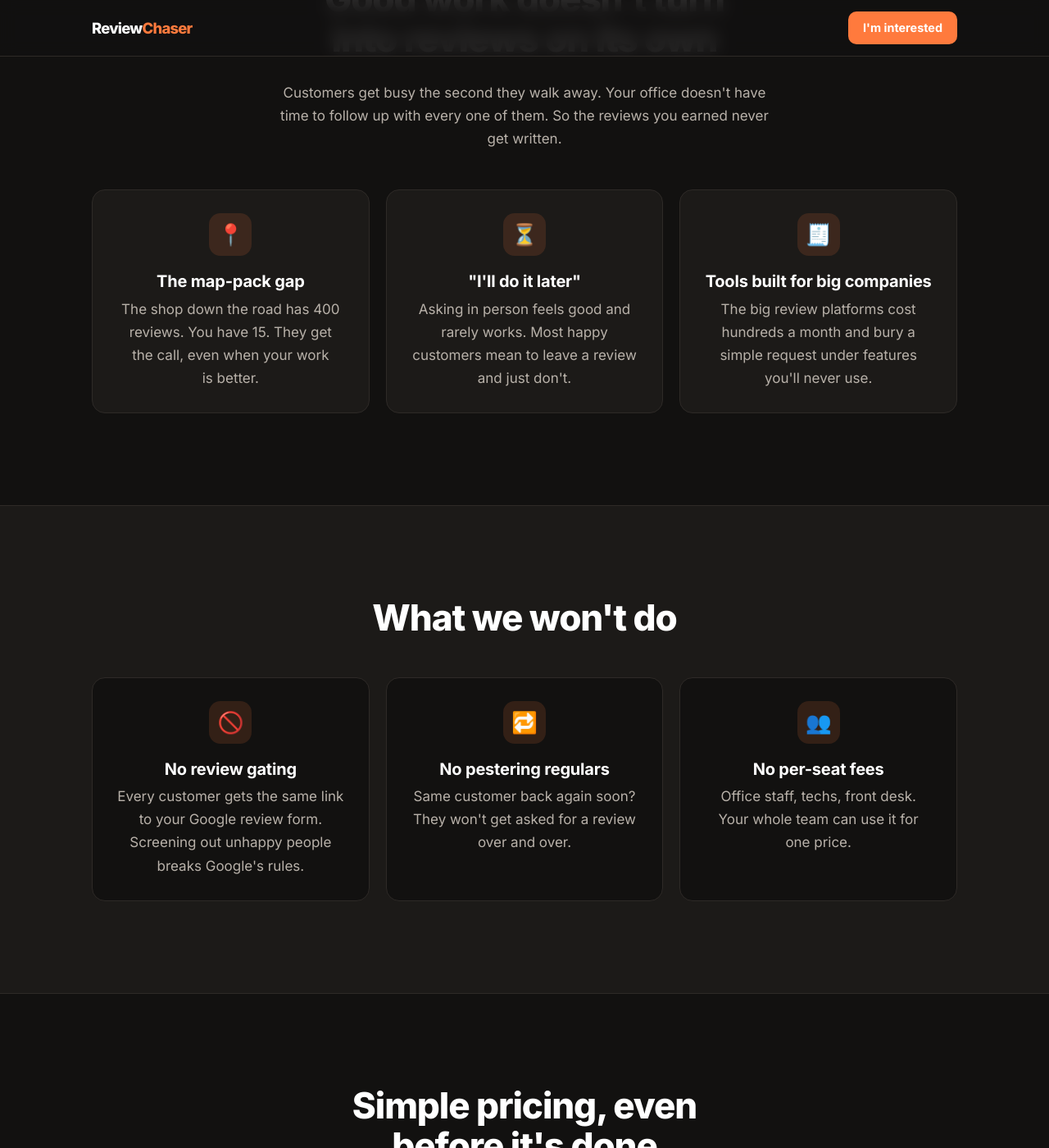
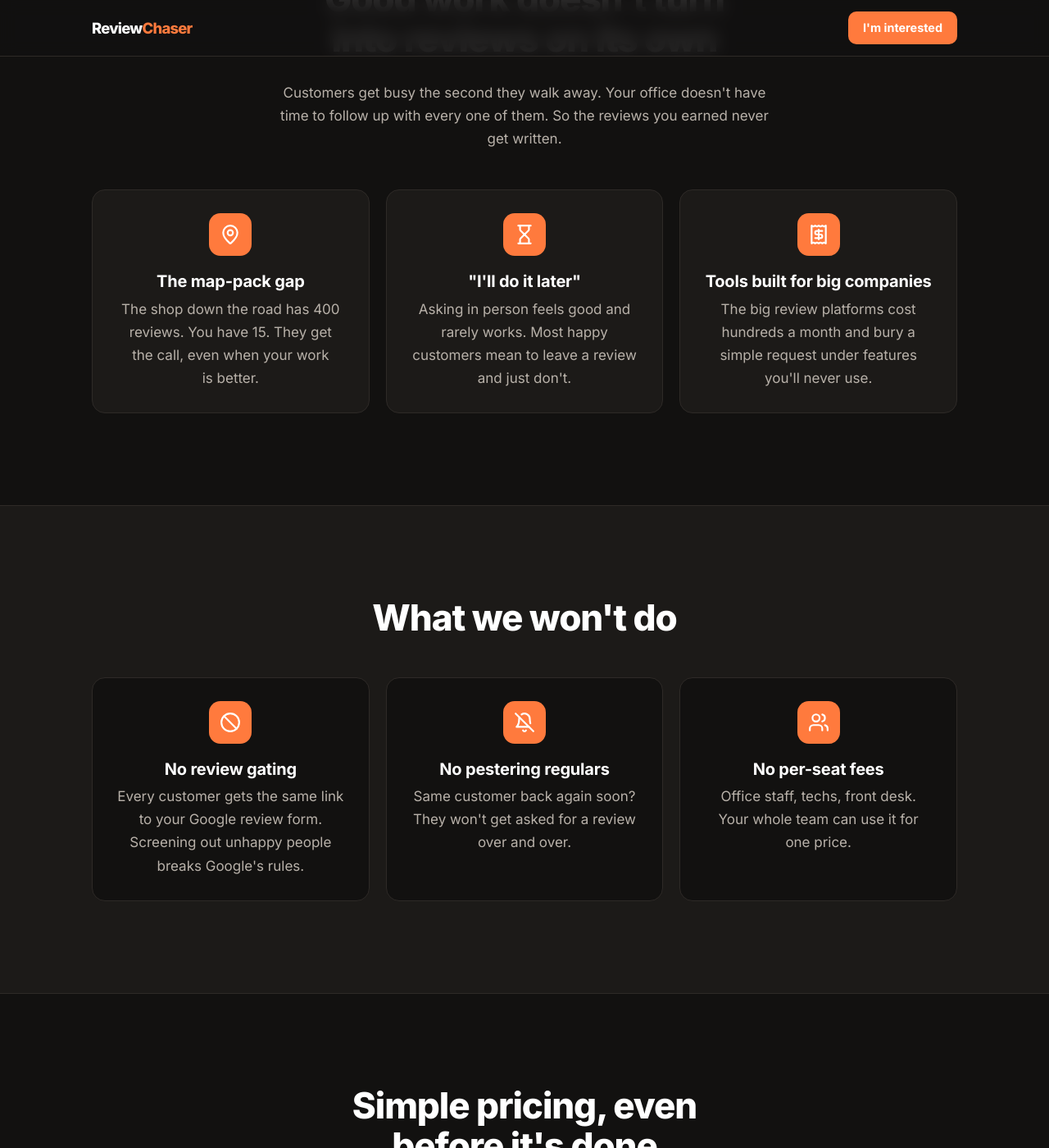
Before and after one commit to dbough/becompletelyhuman.com, a Jekyll site: the page built from reviewchaser/index.html, in a window 1280 px wide and 1400 px high, scrolled down 2476 px. Shown: the whole window at 82% size. Built offline with Jekyll 4.4.1, drawn with Linux system fonts in a browser that asks for light colours.

Commit message:
Replace emoji card icons with white line icons on solid Ember tiles
Homepage pillars (heart-handshake, laptop, video) and all ReviewChaser
cards now use stroke icons from _includes/icon.html. The icon tile is
solid accent with on-accent icon color, so the set reads as one system.
CLAUDE.md updated with the new icon rule.

Co-Authored-By: Claude Opus 5.5 <noreply@anthropic.com>
Claude-Session: https://claude.ai/code/session_01FtJnZriXWTqoNinTNMKvjU

```diff
--- a/_includes/home.html
+++ b/_includes/home.html
@@ -28,7 +28,7 @@
     <ul class="card-grid" role="list">
       {%- for item in site.data.categories %}
       <li class="card">
-        <span class="card__icon" aria-hidden="true">{{ item.icon }}</span>
+        <span class="card__icon" aria-hidden="true">{% include icon.html name=item.icon %}</span>
         <h3 class="card__title">{{ item.name }}</h3>
         <p class="card__text">{{ item.description }}</p>
         {%- if item.link and item.link != "" %}
--- /dev/null
+++ b/_includes/icon.html
@@ -0,0 +1,40 @@
+{%- comment -%}
+  Line icons for card tiles (homepage pillars, solution pages). Usage: {% include icon.html name="compass" %}
+  Drawn on a 24x24 grid, stroke only, so they inherit color from CSS
+  (currentColor) and match each other in weight. Paths adapted from
+  Lucide (lucide.dev, ISC license).
+  To add one: add a `when` block with the SVG's inner shapes, then use
+  that name in _data/categories.yml.
+{%- endcomment -%}
+<svg class="icon" viewBox="0 0 24 24" fill="none" stroke="currentColor" stroke-width="2" stroke-linecap="round" stroke-linejoin="round" focusable="false">
+{%- case include.name -%}
+  {%- when "compass" -%}
+  <circle cx="12" cy="12" r="10"/><path d="m16.24 7.76-2.12 6.36-6.36 2.12 2.12-6.36 6.36-2.12z"/>
+  {%- when "heart-handshake" -%}
+  <path d="M19 14c1.49-1.46 3-3.21 3-5.5A5.5 5.5 0 0 0 16.5 3c-1.76 0-3 .5-4.5 2-1.5-1.5-2.74-2-4.5-2A5.5 5.5 0 0 0 2 8.5c0 2.3 1.5 4.05 3 5.5l7 7Z"/><path d="M12 5 9.04 7.96a2.17 2.17 0 0 0 0 3.08c.82.82 2.13.85 3 .07l2.07-1.9a2.82 2.82 0 0 1 3.79 0l2.96 2.66"/><path d="m18 15-2-2"/><path d="m15 18-2-2"/>
+  {%- when "sprout" -%}
+  <path d="M7 20h10"/><path d="M10 20c5.5-2.5.8-6.4 3-10"/><path d="M9.5 9.4c1.1.8 1.8 2.2 2.3 3.7-2 .4-3.5.4-4.8-.3-1.2-.6-2.3-1.9-3-4.2 2.8-.5 4.4 0 5.5.8z"/><path d="M14.1 6a7 7 0 0 0-1.1 4c1.9-.1 3.3-.6 4.3-1.4 1-1 1.6-2.3 1.7-4.6-2.7.1-4 1-4.9 2z"/>
+  {%- when "laptop" -%}
+  <path d="M18 5a2 2 0 0 1 2 2v8.526a2 2 0 0 0 .212.897l1.068 2.127a1 1 0 0 1-.9 1.45H3.62a1 1 0 0 1-.9-1.45l1.068-2.127A2 2 0 0 0 4 15.526V7a2 2 0 0 1 2-2z"/><path d="M20.054 15.987H3.946"/>
+  {%- when "wrench" -%}
+  <path d="M14.7 6.3a1 1 0 0 0 0 1.4l1.6 1.6a1 1 0 0 0 1.4 0l3.77-3.77a6 6 0 0 1-7.94 7.94l-6.91 6.91a2.12 2.12 0 0 1-3-3l6.91-6.91a6 6 0 0 1 7.94-7.94l-3.76 3.76z"/>
+  {%- when "video" -%}
+  <path d="m22 8-6 4 6 4V8z"/><rect x="2" y="6" width="14" height="12" rx="2"/>
+  {%- when "mail" -%}
+  <rect x="2" y="4" width="20" height="16" rx="2"/><path d="m22 7-8.97 5.7a1.94 1.94 0 0 1-2.06 0L2 7"/>
+  {%- when "map-pin" -%}
+  <path d="M20 10c0 4.993-5.539 10.193-7.399 11.799a1 1 0 0 1-1.202 0C9.539 20.193 4 14.993 4 10a8 8 0 0 1 16 0"/><circle cx="12" cy="10" r="3"/>
+  {%- when "hourglass" -%}
+  <path d="M5 22h14"/><path d="M5 2h14"/><path d="M17 22v-4.172a2 2 0 0 0-.586-1.414L12 12l-4.414 4.414A2 2 0 0 0 7 17.828V22"/><path d="M7 2v4.172a2 2 0 0 0 .586 1.414L12 12l4.414-4.414A2 2 0 0 0 17 6.172V2"/>
+  {%- when "receipt" -%}
+  <path d="M4 2v20l2-1 2 1 2-1 2 1 2-1 2 1 2-1 2 1V2l-2 1-2-1-2 1-2-1-2 1-2-1-2 1Z"/><path d="M16 8h-6a2 2 0 1 0 0 4h4a2 2 0 1 1 0 4H8"/><path d="M12 17.5v-11"/>
+  {%- when "ban" -%}
+  <circle cx="12" cy="12" r="10"/><path d="m4.9 4.9 14.2 14.2"/>
+  {%- when "bell-off" -%}
+  <path d="M8.7 3A6 6 0 0 1 18 8a21.3 21.3 0 0 0 .6 5"/><path d="M17 17H3s3-2 3-9a4.67 4.67 0 0 1 .3-1.7"/><path d="M10.3 21a1.94 1.94 0 0 0 3.4 0"/><path d="m2 2 20 20"/>
+  {%- when "users" -%}
+  <path d="M16 21v-2a4 4 0 0 0-4-4H6a4 4 0 0 0-4 4v2"/><circle cx="9" cy="7" r="4"/><path d="M22 21v-2a4 4 0 0 0-3-3.87"/><path d="M16 3.13a4 4 0 0 1 0 7.75"/>
+  {%- when "mail-check" -%}
+  <path d="M22 13V6a2 2 0 0 0-2-2H4a2 2 0 0 0-2 2v12c0 1.1.9 2 2 2h8"/><path d="m22 7-8.97 5.7a1.94 1.94 0 0 1-2.06 0L2 7"/><path d="m16 19 2 2 4-4"/>
+{%- endcase -%}
+</svg>
--- a/_sass/_components.scss
+++ b/_sass/_components.scss
@@ -121,9 +121,13 @@
   height: 52px;
   margin-bottom: 1.25rem;
   border-radius: 14px;
-  background: var(--accent-tint);
-  font-size: 1.6rem;
-  line-height: 1;
+  background: var(--accent);
+  color: var(--on-accent);
+}
+
+.card__icon .icon {
+  width: 26px;
+  height: 26px;
 }
 
 .card__title {
--- a/reviewchaser/index.html
+++ b/reviewchaser/index.html
@@ -94,17 +94,17 @@ permalink: /reviewchaser/
       </div>
       <ul class="card-grid card-grid--centered">
         <li class="card">
-          <div class="card__icon" aria-hidden="true">📍</div>
+          <div class="card__icon" aria-hidden="true">{% include icon.html name="map-pin" %}</div>
           <h3 class="card__title">The map-pack gap</h3>
           <p class="card__text">The shop down the road has 400 reviews. You have 15. They get the call, even when your work is better.</p>
         </li>
         <li class="card">
-          <div class="card__icon" aria-hidden="true">⏳</div>
+          <div class="card__icon" aria-hidden="true">{% include icon.html name="hourglass" %}</div>
           <h3 class="card__title">"I'll do it later"</h3>
           <p class="card__text">Asking in person feels good and rarely works. Most happy customers mean to leave a review and just don't.</p>
         </li>
         <li class="card">
-          <div class="card__icon" aria-hidden="true">🧾</div>
+          <div class="card__icon" aria-hidden="true">{% include icon.html name="receipt" %}</div>
           <h3 class="card__title">Tools built for big companies</h3>
           <p class="card__text">The big review platforms cost hundreds a month and bury a simple request under features you'll never use.</p>
         </li>
@@ -120,17 +120,17 @@ permalink: /reviewchaser/
       </div>
       <ul class="card-grid card-grid--centered">
         <li class="card">
-          <div class="card__icon" aria-hidden="true">🚫</div>
+          <div class="card__icon" aria-hidden="true">{% include icon.html name="ban" %}</div>
           <h3 class="card__title">No review gating</h3>
           <p class="card__text">Every customer gets the same link to your Google review form. Screening out unhappy people breaks Google's rules.</p>
         </li>
         <li class="card">
-          <div class="card__icon" aria-hidden="true">🔁</div>
+          <div class="card__icon" aria-hidden="true">{% include icon.html name="bell-off" %}</div>
           <h3 class="card__title">No pestering regulars</h3>
           <p class="card__text">Same customer back again soon? They won't get asked for a review over and over.</p>
         </li>
         <li class="card">
-          <div class="card__icon" aria-hidden="true">👥</div>
+          <div class="card__icon" aria-hidden="true">{% include icon.html name="users" %}</div>
           <h3 class="card__title">No per-seat fees</h3>
           <p class="card__text">Office staff, techs, front desk. Your whole team can use it for one price.</p>
         </li>
@@ -268,7 +268,7 @@ permalink: /reviewchaser/
     </div>
 
     <div class="interest__thanks" data-thanks-view hidden>
-      <div class="card__icon" aria-hidden="true">🙌</div>
+      <div class="card__icon" aria-hidden="true">{% include icon.html name="mail-check" %}</div>
       <h2>Thanks, you're on the list.</h2>
       <p>You'll hear from us when there's something to try. Probably sooner than you'd expect.</p>
     </div>
```
Also changed, not shown: CLAUDE.md (+1 -0 lines), _data/categories.yml (+5 -4 lines).
